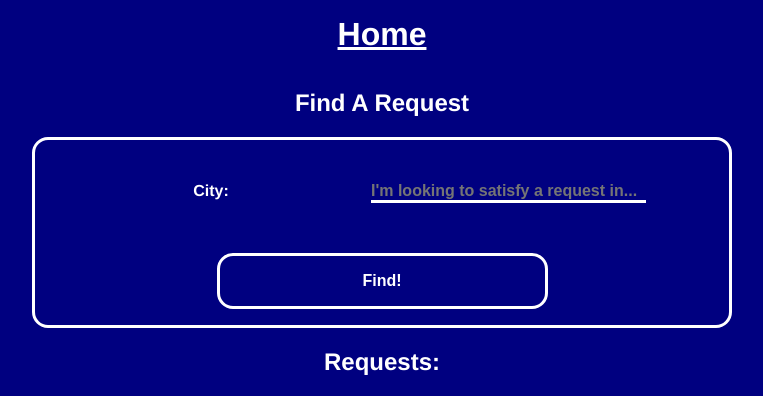
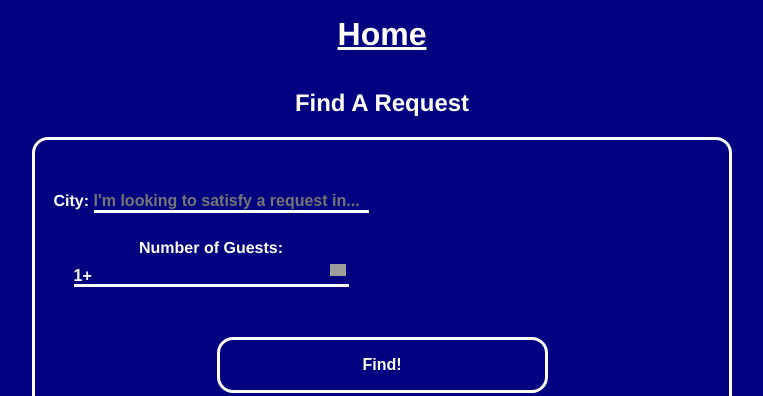
Before and after one commit to achanchan/WellesleyStays, a Flask app: template templates/searchrequest.html in a window 1280 px wide. Shown: the top 396 px of the page, without its empty margins (258-1021 px from the left). Run offline with Flask 2, Linux system fonts and the light colour scheme; the template is opened without the code that fills it, so the values that code supplies are empty; grey boxes are pictures that could not be loaded.

Commit message:
finishing up search

```diff
--- a/app.py
+++ b/app.py
@@ -34,7 +34,7 @@ app.config['CAS_AFTER_LOGIN'] = 'index'
 
 # This gets us better error messages for certain common request errors
 app.config['TRAP_BAD_REQUEST_ERRORS'] = True
-db = "wstays_db"
+db = "achan_db"
 
 @app.route('/')
 def index():
@@ -238,7 +238,7 @@ def search(query,guest):
     conn = functions.getConn(db)
 
     places = functions.searchPlace(conn, query, guest)
-    return render_template('search.html', listings=places)
+    return render_template('search.html', listings=places, guest=guest, query=query)
 
 @app.route('/search/request' ,methods=["GET","POST"])
 def searchRequest():
@@ -251,14 +251,15 @@ def searchRequest():
         return render_template('searchrequest.html', requests=aRequest)
     if request.method == "POST":
         arg =request.form.get('searchterm')
+        guest=request.form.get('guests')
         if arg == "":
             aRequest = functions.allRequests(conn)
             return render_template('searchrequest.html', requests=aRequest)
-        return redirect(url_for('searchR', query=arg))
+        return redirect(url_for('searchR', query=arg, guest=guest))
 
 
-@app.route('/search/request/<query>' ,methods=["GET","POST"])
-def searchR(query):
+@app.route('/search/request/<query>/<guest>' ,methods=["GET","POST"])
+def searchR(query,guest):
     if ('CAS_USERNAME' not in session):
         return redirect(url_for("index"))
 
--- a/templates/place.html
+++ b/templates/place.html
@@ -22,7 +22,7 @@
       <!-- <li>Postal Code: {{place.postalcode}}</li> -->
 
       {% if session['CAS_ATTRIBUTES']['cas:id'] == host.bnumber %}
-      <form id="editListing" action="{{url_for('editListing'}}" method="GET">
+      <form id="editListing" action="{{url_for('editListing')}}" method="GET">
         <button type="submit" class="button" name="pid" value="{{place.pid}}">Edit</button>
       </form>
       <form id="deleteListing" action="{{url_for('deleteListing', pid=place.pid)}}" method="post">
--- a/templates/searchrequest.html
+++ b/templates/searchrequest.html
@@ -5,16 +5,21 @@
 <h2>Find A Request</h2>
     <form id="search" method=POST action="{{url_for('searchRequest')}}">
         <div>
-            <label for="searchterm">City: </label>
+            <label for="searchterm">City:
             <input id="searchterm" placeholder="I'm looking to satisfy a request in..." name="searchterm">
+        </label>
         </div>
-        <!-- <label>Number of Guests: <select id ="guests" name ="guests"></label>
-            <option value=1>1</option>
-            <option value=2>2</option>
-            <option value=3>3</option>
-            <option value=4>4</option>
-            <option value=5>5+</option>
-            </select> -->
+        <div>
+            <label>Number of Guests:
+                <select id ="guests" name ="guests">
+                <option value=1>1+</option>
+                <option value=2>2+</option>
+                <option value=3>3+</option>
+                <option value=4>4+</option>
+                <option value=5>5+</option>
+                </select>
+            </label>
+            </div>
 
             <button id="searchbutton" type="submit" name="submit" value="search">Find!</button>
     </form>
```
Also changed, not shown: functions.py (+66 -0 lines), templates/search.html (+11 -0 lines).
